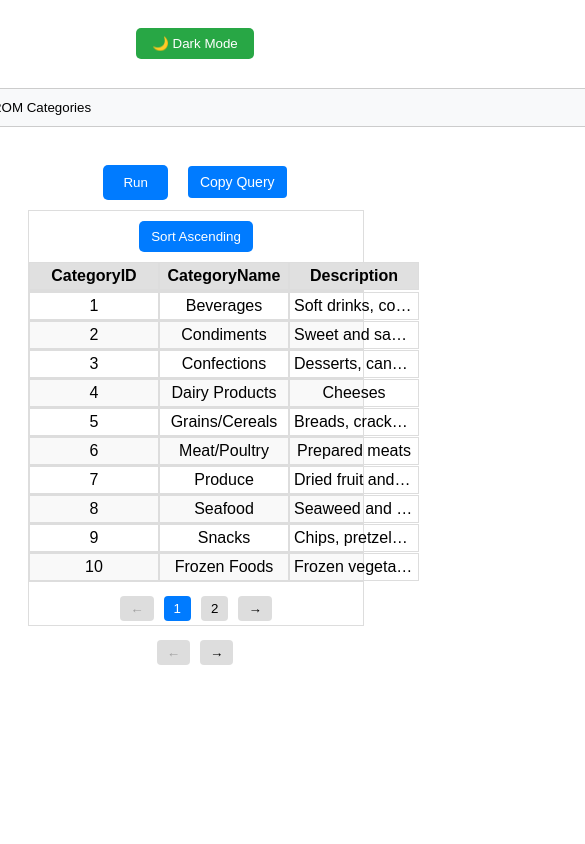
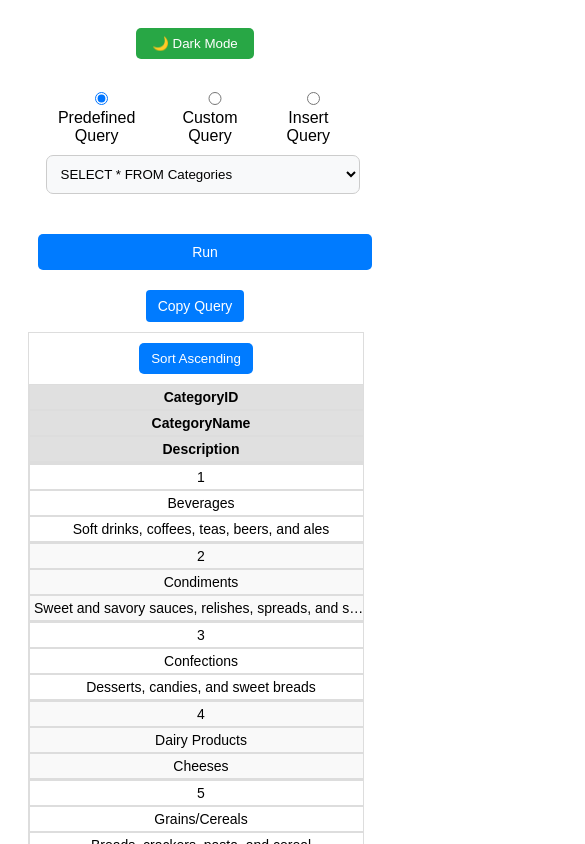
Before and after one commit to aarav-gargg/DataPivot, a React (Vite) app in the folder data-pivot/: page / in a window 390 px wide. Shown: the top 844 px of the page, 585 px wide, since content can reach past the window. Built offline with nearby package versions, Linux system fonts and the light colour scheme.

Commit message:
Added some basic responsiveness

```diff
--- a/data-pivot/src/App.jsx
+++ b/data-pivot/src/App.jsx
@@ -15,9 +15,6 @@ const App = () => {
   const [customQuery, setCustomQuery] = useState("");
   const [queryResult, setQueryResult] = useState(predefinedDataSets[selectedQuery]);
   const [queryHistory, setQueryHistory] = useState([]);
-
-
-
 
   useEffect(() => {
     const history = JSON.parse(localStorage.getItem("queryHistory")) || [];
--- a/data-pivot/src/index.css
+++ b/data-pivot/src/index.css
@@ -13,3 +13,96 @@
     color: var(--text-color);
     transition: background-color 0.3s, color 0.3s;
   }
+
+@media (max-width: 1200px) {
+  .table-cell, .table-header-cell {
+    min-width: 100px;
+    padding: 8px;
+  }
+}
+
+
+@media (max-width: 900px) {
+  .table-wrapper {
+    overflow-x: auto;
+  }
+
+  .table-header, .table-row {
+    flex-wrap: wrap;
+  }
+
+  .query-selector {
+    flex-direction: column;
+    align-items: stretch;
+    gap: 10px;
+  }
+
+  .query-selector select {
+    width: 100%;
+  }
+
+  .query-editor {
+    max-width: 90%;
+  }
+}
+
+@media (max-width: 600px) {
+  .table-cell {
+    font-size: 14px;
+    padding: 6px;
+    min-width: 80px;
+  }
+
+  .table-header {
+    font-size: 14px;
+  }
+
+  .query-editor {
+    width: 100%;
+    padding: 5px;
+  }
+
+  .run-btn, .add-btn, .insert-btn, .remove-btn {
+    width: 100%;
+    padding: 10px;
+    font-size: 14px;
+  }
+
+  .query-selector {
+    padding: 10px;
+  }
+
+  .table {
+    padding: 5px;
+  }
+}
+
+@media (max-width: 400px) {
+  .table-header, .table-row {
+    flex-direction: column;
+  }
+
+  .table-cell, .table-header-cell {
+    width: 100%;
+    text-align: center;
+    padding: 5px;
+  }
+
+  .query-editor {
+    border-radius: 3px;
+    padding: 4px;
+  }
+
+  .query-editor .run-btn {
+    font-size: 12px;
+  }
+
+  .insert-table {
+    max-width: 100%;
+  }
+
+  .query-selector {
+    flex-direction: column;
+    align-items: stretch;
+  }
+}
```
